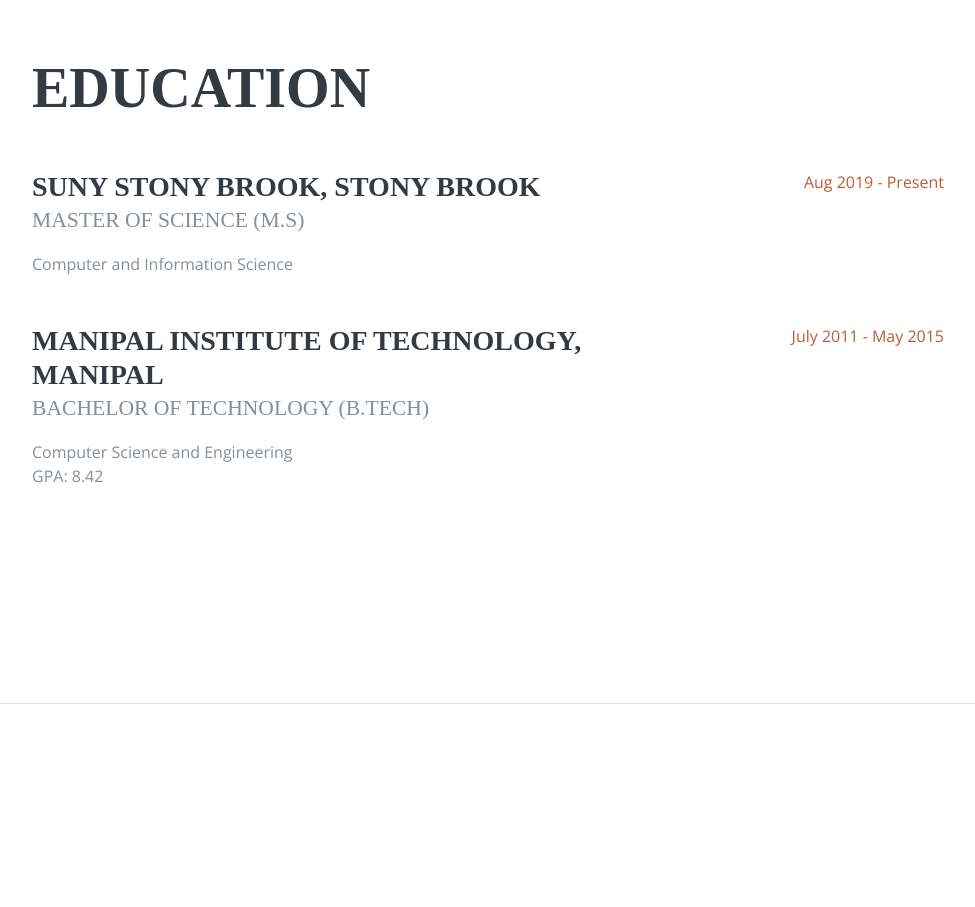
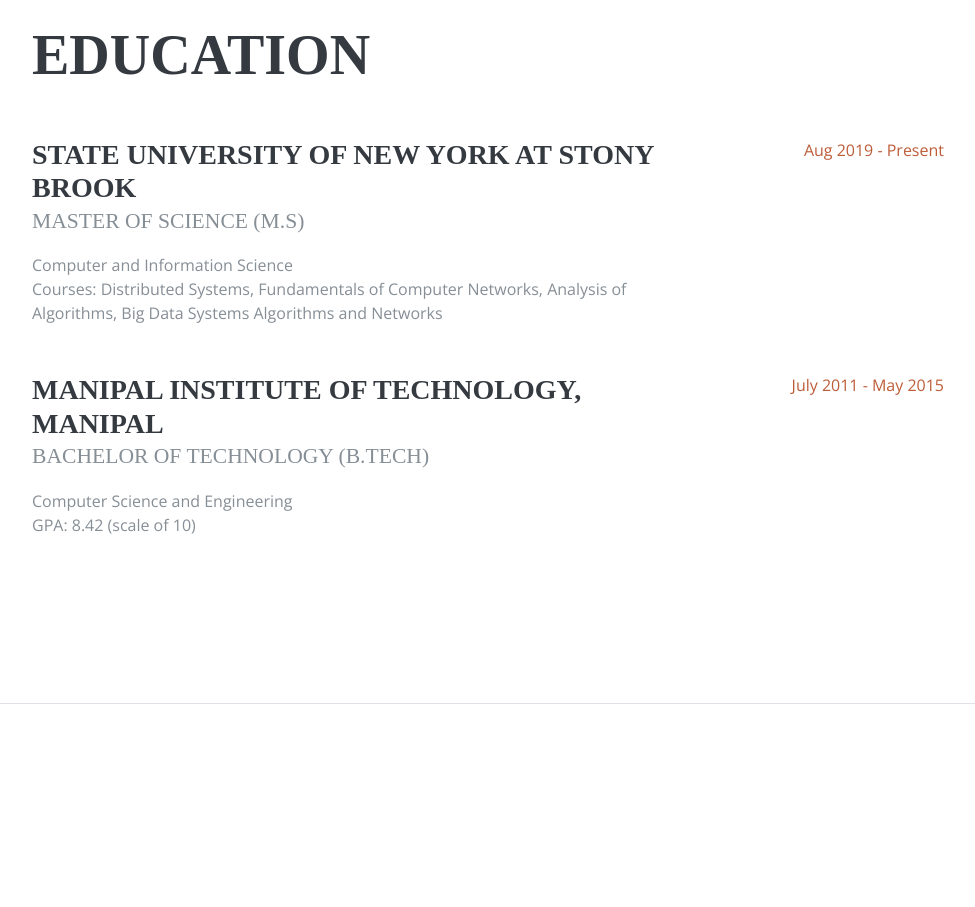
Before and after one commit to jainromil/jainromil.github.io, a plain HTML site: page index.html in a window 1280 px wide. Shown: the part 2340-3247 px from the top of the page, without its empty margins (288-1263 px from the left). Drawn offline with nearby package versions, Linux system fonts and the light colour scheme; a web font is replaced by a local one.

Commit message:
Updating info

```diff
--- a/index.html
+++ b/index.html
@@ -158,9 +158,10 @@
                 <h2 class="mb-5">Education</h2>
                 <div class="resume-item d-flex flex-column flex-md-row mb-5">
                     <div class="resume-content mr-auto">
-                        <h3 class="mb-0">SUNY Stony Brook, Stony Brook</h3>
+                        <h3 class="mb-0">State University of New York at Stony Brook</h3>
                         <div class="subheading mb-3">Master of Science (M.S)</div>
                         <div>Computer and Information Science</div>
+                        <div>Courses: Distributed Systems, Fundamentals of Computer Networks, Analysis of Algorithms, Big Data Systems Algorithms and Networks</div>
                     </div>
                     <div class="resume-date text-md-right">
                         <span class="text-primary">Aug 2019 - Present</span>
@@ -171,7 +172,7 @@
                         <h3 class="mb-0">Manipal Institute of Technology, Manipal</h3>
                         <div class="subheading mb-3">Bachelor of Technology (B.Tech)</div>
                         <div>Computer Science and Engineering</div>
-                        <p>GPA: 8.42</p>
+                        <div>GPA: 8.42 (scale of 10)</div>
                     </div>
                     <div class="resume-date text-md-right">
                         <span class="text-primary">July 2011 - May 2015</span>
```
